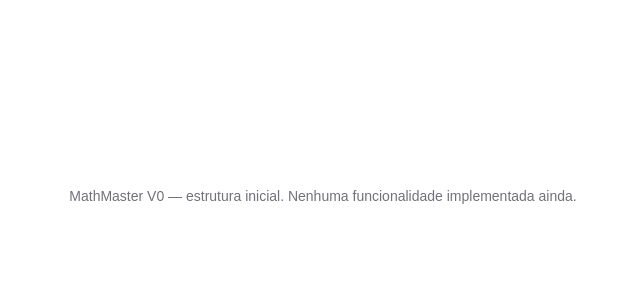
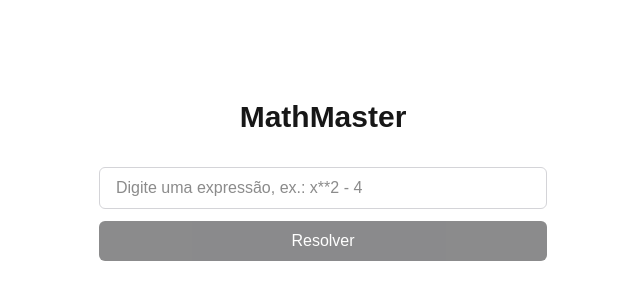
Before and after one commit to Zaninc/MathMaster, a Next.js app in the folder frontend/: page / in a window 1280 px wide. Shown: the part 204-504 px from the top of the page, without its empty margins (317-957 px from the left). Built offline with nearby package versions, Linux system fonts and the light colour scheme; no server answers.

Commit message:
feat: complete Sprint 2 - first end-to-end MVP

```diff
--- a/frontend/app/page.tsx
+++ b/frontend/app/page.tsx
@@ -1,9 +1,80 @@
+"use client";
+
+import { FormEvent, useState } from "react";
+
+const API_URL = process.env.NEXT_PUBLIC_API_URL ?? "http://localhost:8000";
+
 export default function Home() {
+  const [expression, setExpression] = useState("");
+  const [result, setResult] = useState<string | null>(null);
+  const [error, setError] = useState<string | null>(null);
+  const [loading, setLoading] = useState(false);
+
+  async function handleSubmit(event: FormEvent<HTMLFormElement>) {
+    event.preventDefault();
+    setLoading(true);
+    setResult(null);
+    setError(null);
+
+    try {
+      const response = await fetch(`${API_URL}/solve`, {
+        method: "POST",
+        headers: { "Content-Type": "application/json" },
+        body: JSON.stringify({ expression }),
+      });
+
+      const data = await response.json();
+
+      if (!response.ok) {
+        setError(typeof data.detail === "string" ? data.detail : "Não foi possível resolver a expressão.");
+        return;
+      }
+
+      setResult(data.result);
+    } catch {
+      setError("Não foi possível conectar ao servidor. Tente novamente.");
+    } finally {
+      setLoading(false);
+    }
+  }
+
   return (
-    <main className="flex flex-1 items-center justify-center p-8">
-      <p className="text-sm text-zinc-500">
-        MathMaster V0 — estrutura inicial. Nenhuma funcionalidade implementada ainda.
-      </p>
+    <main className="flex min-h-screen flex-col items-center justify-center gap-8 p-8">
+      <h1 className="text-3xl font-semibold">MathMaster</h1>
+
+      <form onSubmit={handleSubmit} className="flex w-full max-w-md flex-col gap-3">
+        <input
+          type="text"
+          value={expression}
+          onChange={(event) => setExpression(event.target.value)}
+          placeholder="Digite uma expressão, ex.: x**2 - 4"
+          className="rounded-md border border-zinc-300 px-4 py-2 text-base outline-none focus:border-zinc-500"
+        />
+
+        <button
+          type="submit"
+          disabled={loading || expression.trim().length === 0}
+          className="rounded-md bg-zinc-900 px-4 py-2 text-white disabled:opacity-50"
+        >
+          {loading ? "Resolvendo..." : "Resolver"}
+        </button>
+      </form>
+
+      <section className="w-full max-w-md">
+        {result !== null && (
+          <p className="rounded-md border border-zinc-200 p-4 text-lg">
+            <span className="text-sm text-zinc-500">Resultado:</span>
+            <br />
+            {result}
+          </p>
+        )}
+
+        {error !== null && (
+          <p className="rounded-md border border-red-300 bg-red-50 p-4 text-sm text-red-700">
+            {error}
+          </p>
+        )}
+      </section>
     </main>
   );
 }
```
